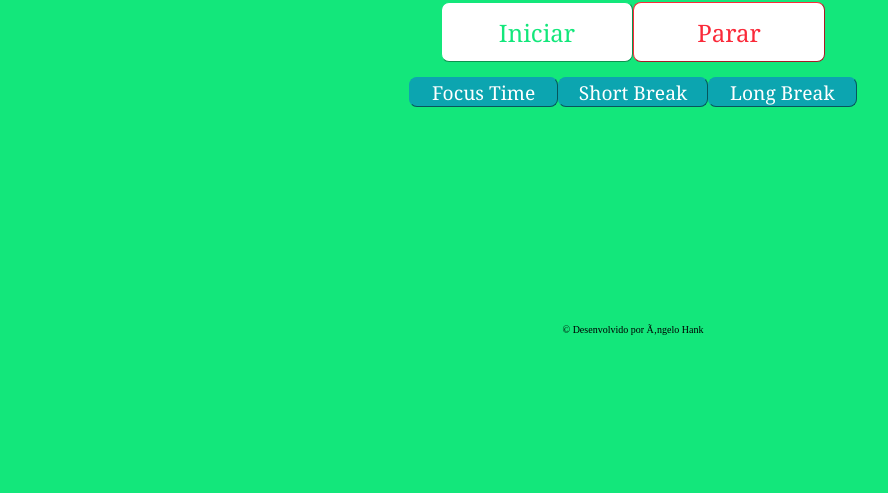
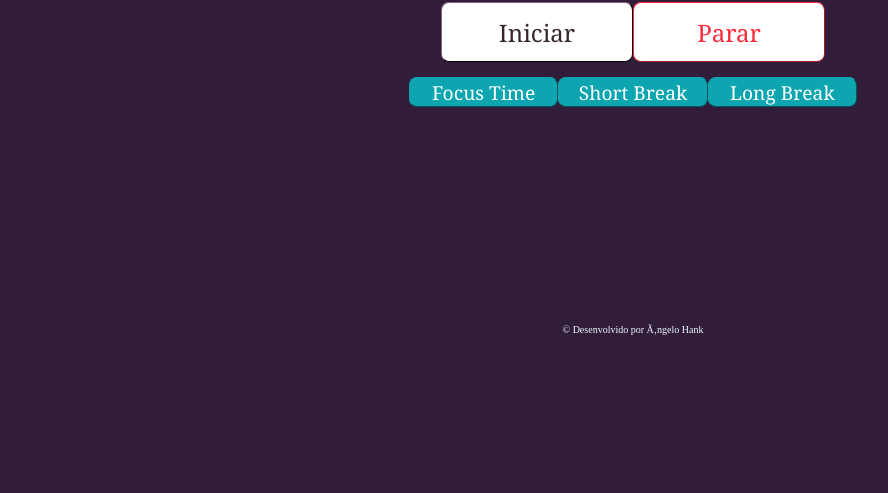
Before and after one commit to angelohank/pomodoroTimer, a plain HTML site: page pages/index.html in a window 1280 px wide. Shown: the part 307-800 px from the top of the page, without its empty margins (7-895 px from the left). Drawn offline with Linux system fonts and the light colour scheme; a web font is replaced by a local one.

Commit message:
refactor: alterando cores para tema escuro

```diff
--- a/style/style.css
+++ b/style/style.css
@@ -1,7 +1,7 @@
 @import url('https://fonts.googleapis.com/css2?family=Mynerve&display=swap');
 
 body {
-    background-color: #13e77b;
+    background-color: #311d39;
 }
 
 header {
@@ -40,8 +40,8 @@ main {
     border-radius: 8px;
     border-width: 1px;
     background-color: #fff;
-    color: #13e77b;
-    border-color: #13e77b;
+    color: #352630;
+    border-color: #352630;
     font-family: Cambria, Cochin, Georgia, Times, 'Times New Roman', serif;
     font-size: 150%;
     height: 60px;
@@ -50,7 +50,7 @@ main {
 
 .btn:hover {
     cursor: pointer;
-    background-color: #05ad47;
+    background-color: #554865;
     color: #fff;
     transition: background-color 0.5s ease;
 }
@@ -69,6 +69,7 @@ main {
     padding-top: 140px;
     text-align: center;
     font-size: 10px;
+    color: aliceblue;
 }
 
 #step-row {
```
